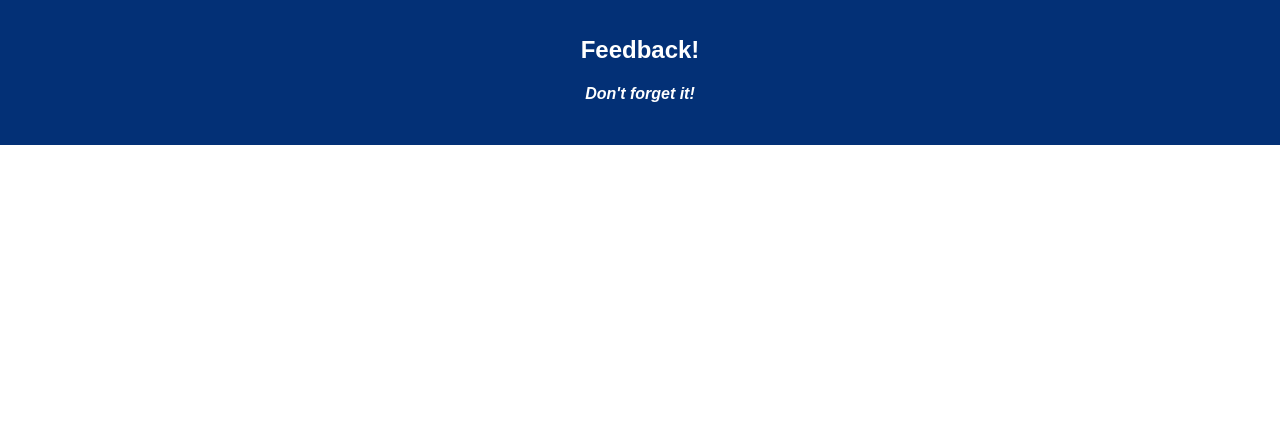
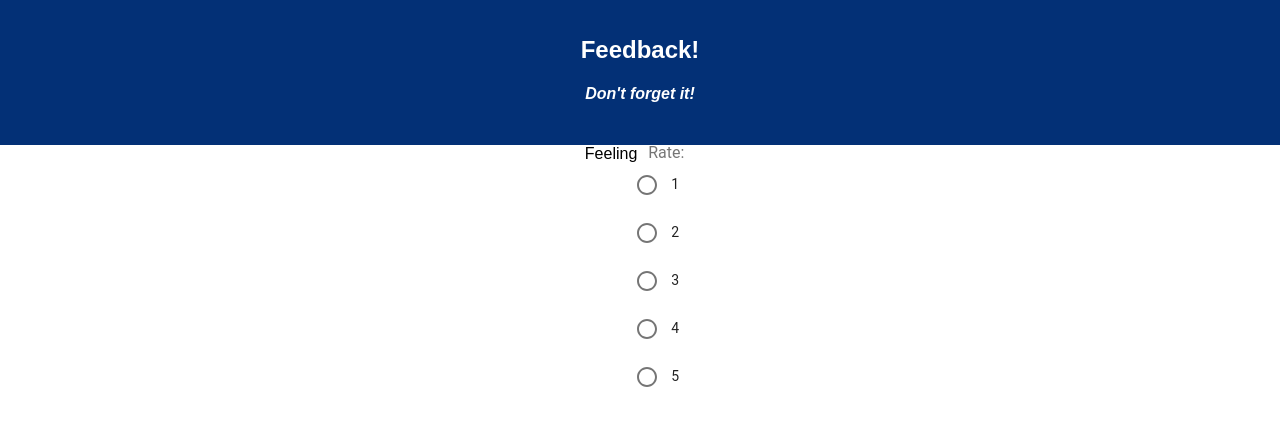
Before and after one commit to TonyMatthes/Feedback-Form, a React (Create React App) app: page / in a window 1280 px wide. Shown: the top 426 px of the page. Built offline with nearby package versions, Linux system fonts and the light colour scheme.

Commit message:
build a selector for the 1-5 rating pages, separate views and components

```diff
--- a/package.json
+++ b/package.json
@@ -4,9 +4,11 @@
   "private": true,
   "proxy": "http://localhost:5000",
   "dependencies": {
+    "@material-ui/core": "^3.2.1",
+    "@material-ui/icons": "^3.0.1",
     "axios": "^0.17.1",
     "pg": "^7.4.1",
-    "react": "^16.2.0",
+    "react": "^16.5.2",
     "react-dom": "^16.2.0",
     "react-redux": "^5.0.7",
     "react-router-dom": "^4.3.1",
--- a/src/components/App/App.js
+++ b/src/components/App/App.js
@@ -1,15 +1,29 @@
 import React, { Component } from 'react';
+import { HashRouter as Router, Route } from 'react-router-dom';
 import axios from 'axios';
 import './App.css';
-import Header from '../Header/Header'
+import Header from '../structural-components/Header/Header'
+import Feeling from '../views/Feeling/Feeling'
+import Understanding from '../views/Understanding/Understanding'
+import Supported from '../views/Supported/Supported'
+import Comments from '../views/Comments/Comments'
+import NewFeedback from '../views/NewFeedback/NewFeedback'
+import Admin from '../views/Admin/Admin'
 
 class App extends Component {
   render() {
     return (
-      <div className="App">
-        <Header></Header>
-        <br/>
-      </div>
+      <Router>
+        <div className="App">
+          <Header />
+          <Route exact path='/' component={Feeling} />
+          <Route exact path='/2' component={Understanding} />
+          <Route exact path='/3' component={Supported} />
+          <Route exact path='/4' component={Comments} />
+          <Route exact path='/5' component={NewFeedback} />
+          <Route exact path='/admin' component={Admin} />
+        </div>
+      </Router>
     );
   }
 }
--- /dev/null
+++ b/src/components/structural-components/Selector/Selector.js
@@ -0,0 +1,43 @@
+import React, { Component } from 'react';
+import { connect } from 'react-redux';
+import FormControl from '@material-ui/core/FormControl'
+import { FormLabel } from '@material-ui/core';
+import Radio from '@material-ui/core/Radio';
+import RadioGroup from '@material-ui/core/RadioGroup';
+import FormControlLabel from '@material-ui/core/FormControlLabel';
+
+class Selector extends Component {
+    state={
+        rating: ''
+    }
+    handleChange =()=> event => {
+        this.setState({
+            rating: event.target.value
+        });
+        this.props.dispatch({ type: this.props.dispatcher, payload: this.state.rating });
+
+    }
+    render() {
+        return (
+            <FormControl>
+                <FormLabel component="legend">Rate:</FormLabel>
+                <RadioGroup
+                    aria-label="Rating"
+                    name="rating"
+                    value={this.state.rating}
+                    onChange={this.handleChange('rating')}
+                >
+                    <FormControlLabel value="1" control={<Radio />} label="1" />
+                    <FormControlLabel value="2" control={<Radio />} label="2" />
+                    <FormControlLabel value="3" control={<Radio />} label="3" />
+                    <FormControlLabel value="4" control={<Radio />} label="4" />
+                    <FormControlLabel value="5" control={<Radio />} label="5" />
+                </RadioGroup>
+            </FormControl>
+        );
+    }
+}
+
+const mapReduxStateToProps= reduxState => reduxState
+
+export default connect (mapReduxStateToProps) (Selector);
--- a/src/components/Feeling/Feeling.js
+++ b/src/components/views/Feeling/Feeling.js
@@ -1,9 +1,13 @@
 import React, { Component } from 'react';
+import Selector from '../../structural-components/Selector/Selector'
 
 class Feeling extends Component {
   render() {
     return (
+    <div>
     <span>Feeling</span>
+    <Selector></Selector>
+    </div>
     );
   }
 }
```
Also changed, not shown: src/components/structural-components/NavButton/NavButton.js (added, +18 -0 lines), src/components/structural-components/Header/Header.js (renamed from src/components/Header/Header.js), src/components/views/Admin/Admin.js (renamed from src/components/Admin/Admin.js), src/components/views/Comments/Comments.js (renamed from src/components/Comments/Comments.js), src/components/views/NewFeedback/NewFeedback.js (renamed from src/components/NewFeedback/NewFeedback.js), src/components/views/Supported/Supported.js (renamed from src/components/Supported/Supported.js), src/components/views/Understanding/Understanding.js (renamed from src/components/Understanding/Understanding.js), 1 other file (tests, documents, lock files or other folders).
